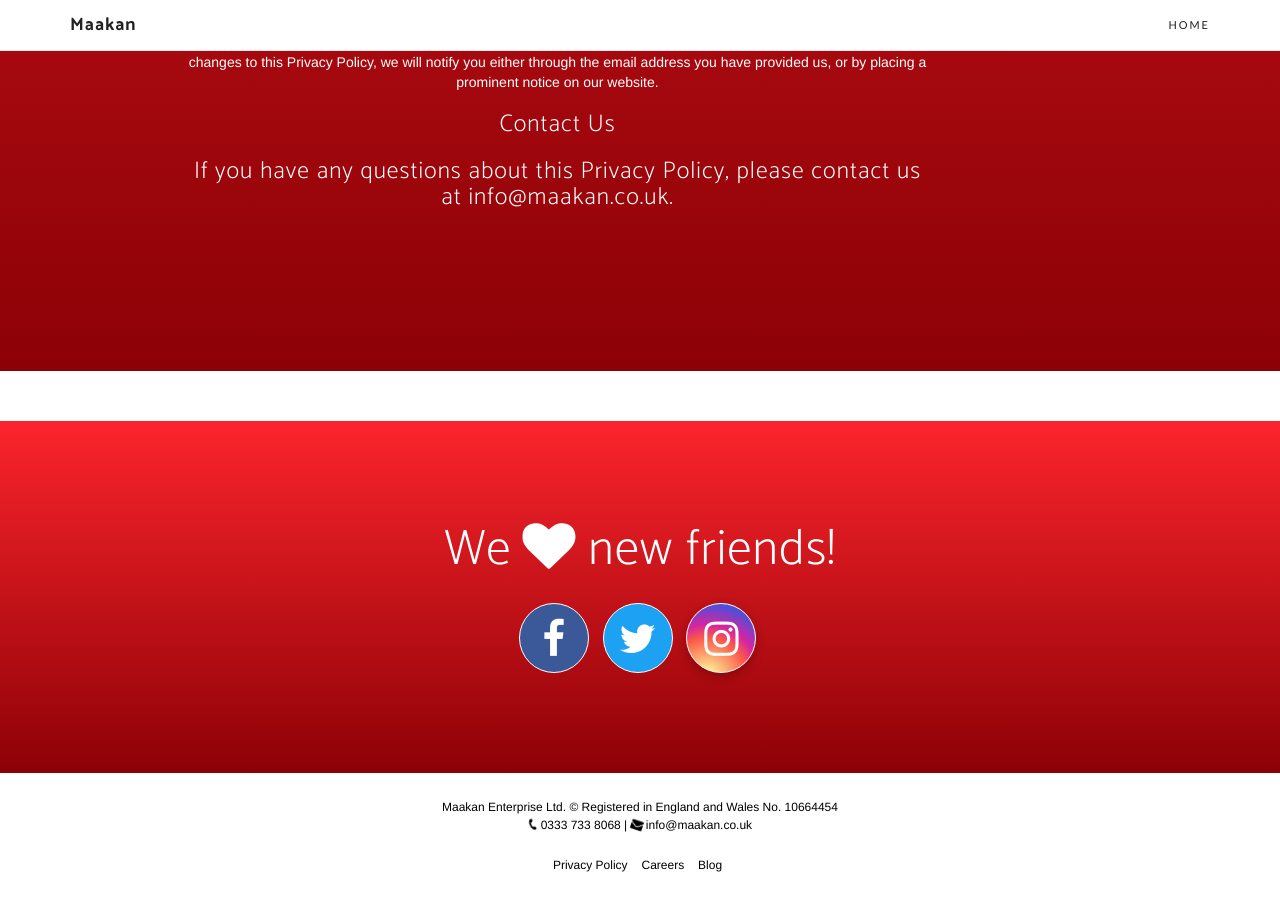
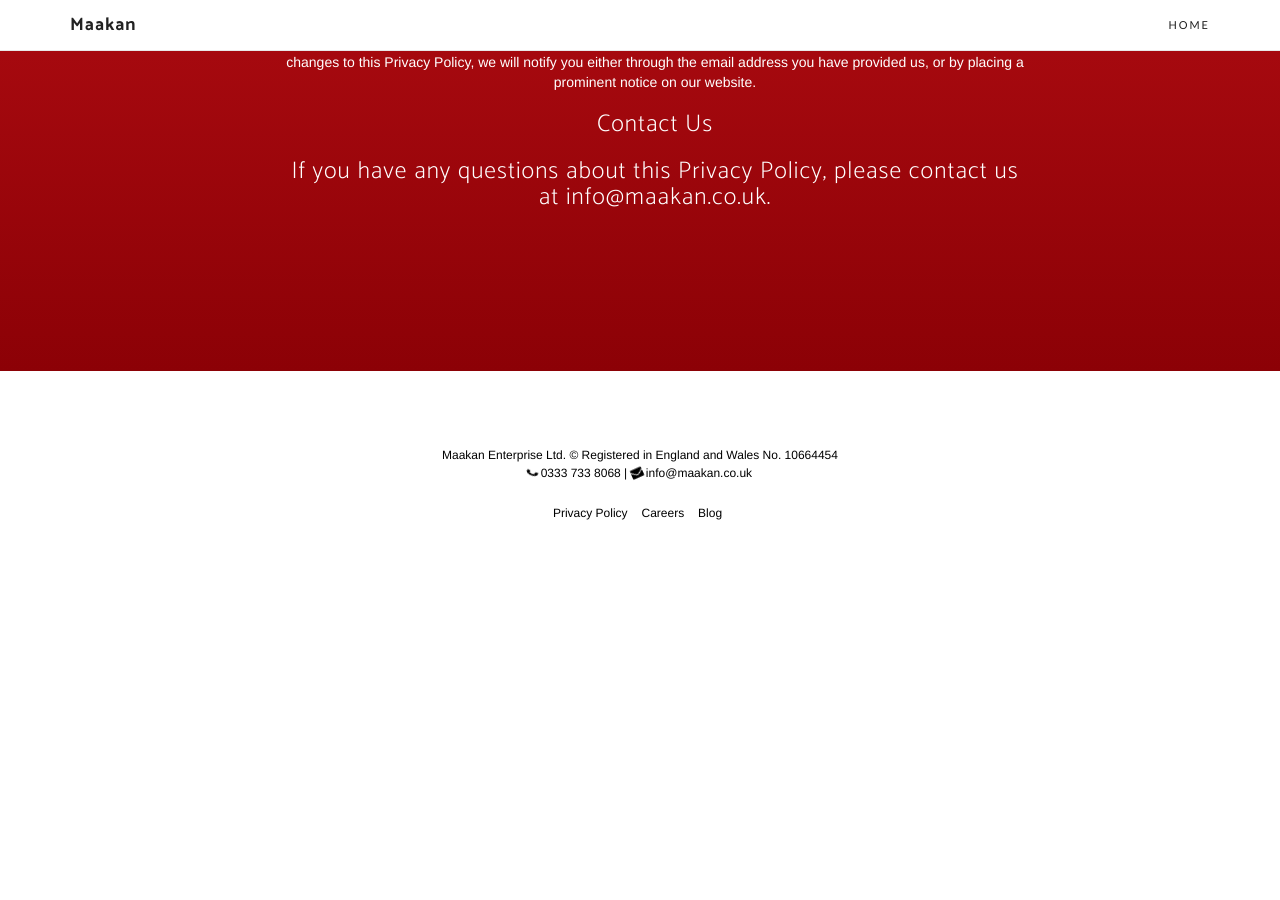
Before and after one commit to jameshamann/maakansite, a Jekyll site: the page built from privacy.html, in a window 1280 px wide and 900 px high, scrolled down 1030 px. Built offline with Jekyll 4.4.1, drawn with Linux system fonts in a browser that asks for light colours; nearby versions of some CDN libraries; some web fonts are replaced; comment, search, counter and statistics services are not loaded; after the commit the page ends 1578 px from its top, so only the background shows below that.

Commit message:
sorts out privacy page

```diff
--- /dev/null
+++ b/_layouts/default_no_social.html
@@ -0,0 +1,14 @@
+<!DOCTYPE html>
+<html lang="en">
+
+{% include head.html %}
+
+<body id="page-top">
+  {% include nav-blog.html %}
+
+  {{ content }}
+
+  {% include scripts.html %}
+</body>
+
+</html>
--- a/_layouts/privacy.html
+++ b/_layouts/privacy.html
@@ -1,12 +1,12 @@
 ---
-layout: default
+layout: default_no_social
 ---
 
 <!-- Post Header -->
 <header id="header" class="intro-header bg-primary text-center">
     <div class="container">
         <div class="row">
-            <div class="col-lg-8 col-lg-offset-1 col-md-10">
+            <div class="col-lg-8 col-lg-offset-2">
               <div class="post-heading">
                 <h1>{{ page.title }}</h1><br>
                 {% if page.subtitle %}
@@ -14,18 +14,36 @@
                 {% endif %}
                 <div id="post" class="container">
                     <div class="row">
-                        <div class="col-lg-8 col-md-10">
+                        <div class="col-md-8">
                 <b><h4>Last updated: 7th September 2017</h5></b>
-                  {% include privacy.html %}
-              </div>
-              </div>
-              </div>
+                  {% include privacy.md %}
               </div>
             </div>
+          </div>
         </div>
+      </div>
     </div>
+  </div>
 </header>
+<footer>
+    <div class="container">
+        <p> Maakan Enterprise Ltd. &copy; Registered in England and Wales No. 10664454 </p>
+        <p><i class="fa fa-phone faa-shake animated " aria-hidden="true"></i>  0333 733 8068 | <i class="fa fa-envelope faa-shake animated" aria-hidden="true"></i>  info@maakan.co.uk</p>
 
-<body>
-
-</body>
+        <br>
+        <ul class="list-inline">
+            <li>
+                <a href="/privacy">Privacy Policy</a>
+            </li>
+            <!-- <li>
+                <a href="#">Terms and Conditions</a> -->
+            <!-- </li> -->
+            <li>
+                <a href="/careers">Careers</a>
+            </li>
+            <li>
+                <a href="/blog">Blog</a>
+            </li>
+        </ul>
+    </div>
+</footer>
```
Also changed, not shown: _includes/privacy.md (renamed from _includes/privacy.html), 1 other file.
